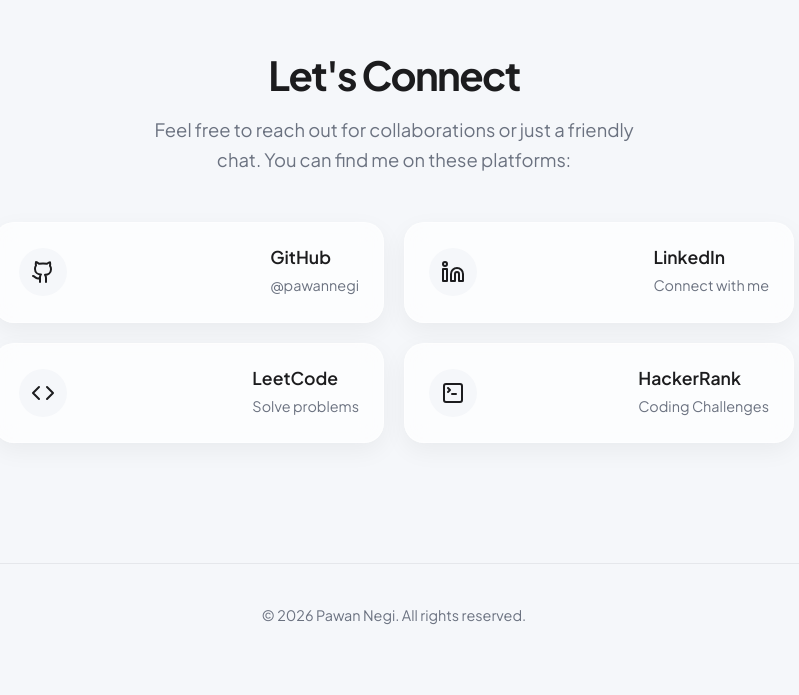
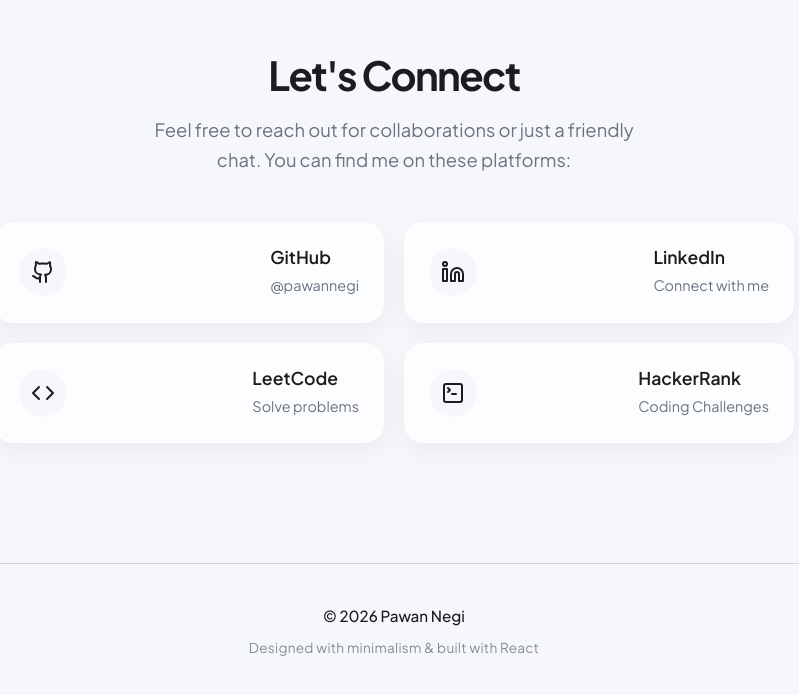
Before and after one commit to pawannegii/MyPortfolio, a React (Vite) app: page / in a window 1280 px wide. Shown: the part 2380-3075 px from the top of the page, without its empty margins (246-1045 px from the left). Before the commit the page ends 3048 px from the top, so only its background shows below. Built offline with nearby package versions, Linux system fonts and the light colour scheme.

Commit message:
Update footer typography and adjust border visibility

```diff
--- a/src/App.jsx
+++ b/src/App.jsx
@@ -311,8 +311,12 @@
 
       <footer>
         <FadeIn>
-
-          <p className="copyright">© {new Date().getFullYear()} Pawan Negi. All rights reserved.</p>
+          <div style={{ display: 'flex', flexDirection: 'column', alignItems: 'center', gap: '8px' }}>
+            <p className="copyright">© 2026 Pawan Negi</p>
+            <p style={{ fontSize: '0.85rem', color: 'var(--text-secondary)', opacity: 0.8, letterSpacing: '0.02em' }}>
+              Designed with minimalism & built with React
+            </p>
+          </div>
         </FadeIn>
       </footer>
 
--- a/src/index.css
+++ b/src/index.css
@@ -600,15 +600,19 @@
 /* Footer */
 footer {
   text-align: center;
-  padding: 40px 0;
-  border-top: 1px solid var(--border-color);
+  padding: 40px 0 60px;
+  border-top: 1px solid rgba(161, 161, 170, 0.4); /* Visible but soft in light mode */
   margin-top: 80px;
 }
 
+[data-theme="dark"] footer {
+  border-top: 1px solid rgba(255, 255, 255, 0.15); /* Visible but soft in dark mode */
+}
 
 .copyright {
-  font-size: 0.9rem;
-  color: var(--text-secondary);
+  font-size: 0.95rem;
+  font-weight: 500;
+  color: var(--text-primary);
 }
 
 /* Responsive */
```
